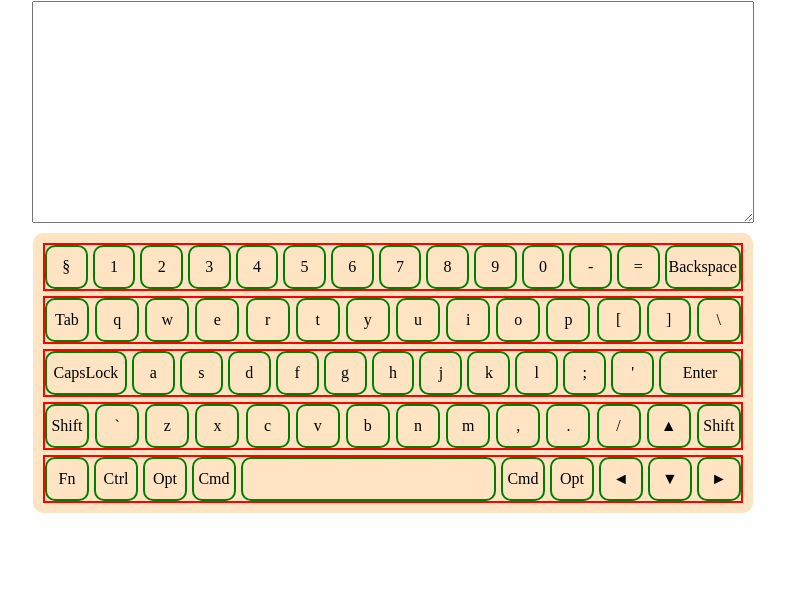
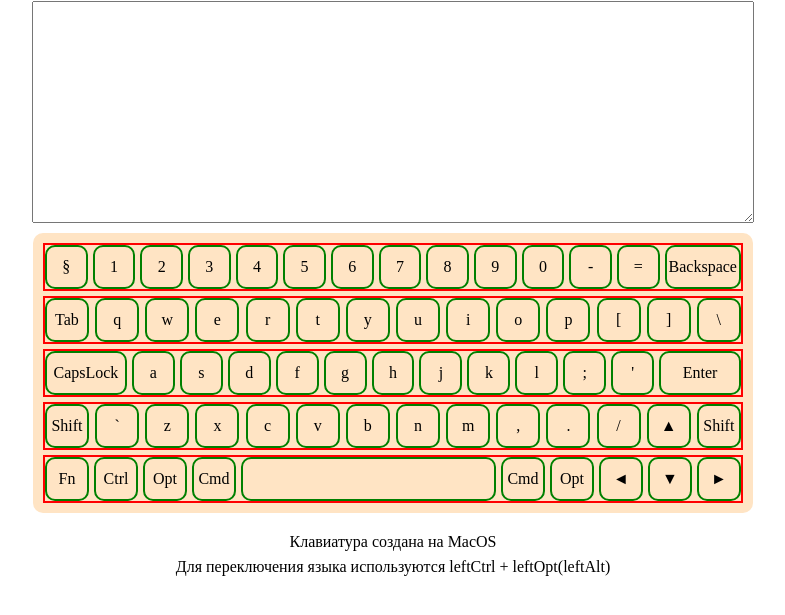
Before and after one commit to VictoriaAlekseeva/virtual-keyboard, a website with bundled scripts: page index.html in a window 1280 px wide. Shown: the part 79-694 px from the top of the page, without its empty margins (247-1032 px from the left). Built offline with nearby package versions, Linux system fonts and the light colour scheme.

Commit message:
feat: add explanetion text for layout

```diff
--- a/index.js
+++ b/index.js
@@ -6,7 +6,7 @@ language = language == null ? 'en' : language;
 console.log(language);
 
 let letterCase = 'caseDown';
-const serviceKeysCodes = ['Backspace', 'Tab', 'CapsLock', 'Enter', 'ShiftLeft', 'ShiftRight', 'ControlLeft', 'AltLeft', 'LeftCmd', 'RightCmd', 'AltRight', 'Fn'];
+const serviceKeysCodes = ['Backspace', 'Tab', 'CapsLock', 'Enter', 'ShiftLeft', 'ShiftRight', 'ControlLeft', 'AltLeft', 'MetaLeft', 'MetaRight', 'AltRight', 'Fn'];
 
 generateLayout();
 
@@ -48,6 +48,8 @@ function changeLanguage() {
   setLanguage(language, letterCase);
 }
 
+runOnKeys(changeLanguage, 'AltLeft', 'ControlLeft');
+
 function toUpperCase(target) {
   if ((letterCase !== ('caps' || 'capsShift')) && (target.classList.contains('ShiftLeft') || target.classList.contains('ShiftRight'))) {
     target.classList.add('active');
@@ -81,8 +83,6 @@ function toLowerCase(target) {
     });
   }
 }
-
-runOnKeys(changeLanguage, 'AltLeft', 'ControlLeft');
 
 function shiftCapsMouseDown(target) {
   if ((letterCase === 'caps') && (target.classList.contains('ShiftLeft') || target.classList.contains('ShiftRight'))) {
@@ -128,7 +128,7 @@ function shiftCapsMouseUp(target) {
 
 function textType(target, code) {
   if (!serviceKeysCodes.includes(code)) {
-    const letter = target.querySelector(`.${language} .active`);
+    const letter = target.querySelector(`.${language}.active .active`);
     textAreaText += letter.innerHTML;
     textarea.innerHTML = textAreaText;
   }
--- a/src/modules/generateLayout.js
+++ b/src/modules/generateLayout.js
@@ -21,6 +21,7 @@ const keyboardRuCapsShiftKeysArray = Object.keys(keyboardRuCapsShiftKeys);
 export default function generateLayout() {
   const headertext = 'RSS Виртуальная клавиатура';
   const keyboarsRowsLength = [14, 14, 13, 14, 10]; // количество кнопок в каждом ряду
+  const explainTextContent = 'Клавиатура создана на MacOS </br> Для переключения языка используются leftCtrl + leftOpt(leftAlt)';
 
   const wrapper = new CreateElem('div', 'wrapper');
   document.body.prepend(wrapper);
@@ -89,4 +90,8 @@ export default function generateLayout() {
     }
     shift += keyboarsRowsLength[i];
   }
+
+  const explainText = new CreateElem('p', 'explain');
+  wrapper.append(explainText);
+  explainText.innerHTML = explainTextContent;
 }
--- a/style.css
+++ b/style.css
@@ -89,3 +89,8 @@ h1 {
 .hidden {
   display: none;
 }
+
+.explain {
+  text-align: center;
+  line-height: 25px;
+}
```
